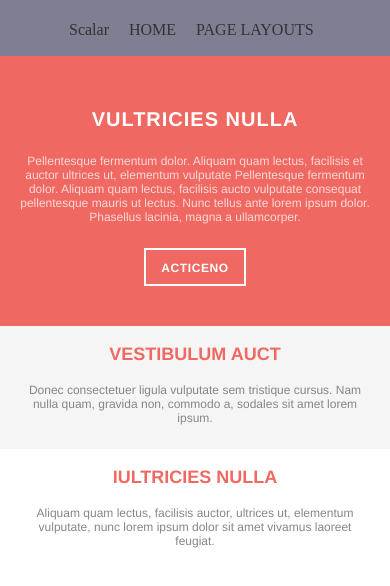
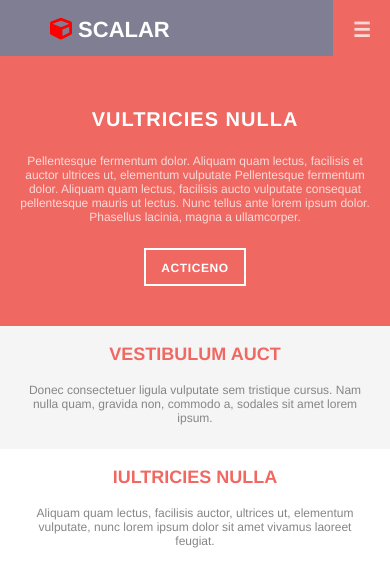
Before and after one commit to kassiacatarine/salvaNois, a plain HTML site: page Trabalho 1/html/index.html in a window 390 px wide. Drawn offline with Linux system fonts and the light colour scheme; a web font is replaced by a local one.

Commit message:
Quase pronto menu, falta a borda de ajustar tamanho fonte

```diff
--- a/Trabalho 1/css/style.css
+++ b/Trabalho 1/css/style.css
@@ -13,25 +13,33 @@ body {
     display: flex;
     flex-direction: row;
 }
-
-#menu {
+.fas{
+    color: red;
+}
+#scalar{
+    font-size: 22px;
+    font-family: "Montserrat", Helvetica, sans-serif;
+    font-weight: 600;
+    color: #ffffff;
+}
+.menu {
     display: flex;
     justify-content: center;
     width: 100%;
 }
 
-#menu ul {
+.menu ul {
     display: flex;
     justify-content: space-between;
     margin: 0px;
     width: 80%;
 }
 
-#menu ul li {
+.menu ul li {
     display: inline;
 }
 
-#menu ul li a {
+.menu ul li a {
     color: #333;
     text-decoration: none;
     padding: 2px 10px;
@@ -40,11 +48,14 @@ body {
     height: 45px;
 }
 
-#menu ul li a:hover {
+.menu ul li a:hover {
     background-color: #D6D6D6;
     color: #6D6D6D;
 }
 
+.menu .icon {
+    display: none;
+}
 p,
 h2,
 h3 {
@@ -166,8 +177,31 @@ p {
 .button {
     font-size: 14px;
 }
+.active {
+    background-color: #4CAF50;
+    color: white;
+}
 
-@media (max-width: 768px) {
+@media screen and (max-width: 768px) {
+    .submenu{
+        display: none;
+        color: #333;
+    }
+    .menu a.icon {
+        background: #f06862;
+        float: right;
+        display: block;
+        color: #fbd9d7;
+        text-decoration: none;
+        text-align: center;
+        font-size: 20px;
+        padding: 2px 10px;
+        float: left;
+        top: 0;
+        height: 100%;
+        width: 10%;
+      }
+
     .about {
         flex-direction: column;
     }
@@ -198,6 +232,7 @@ p {
 }
 
 @media (max-width: 980px) {
+
     .content-first {
         padding: 3em 0 1em 0;
         text-align: center;
--- a/Trabalho 1/html/index.html
+++ b/Trabalho 1/html/index.html
@@ -7,6 +7,7 @@
     <meta http-equiv="X-UA-Compatible" content="ie=edge">
     <link rel="stylesheet" href="../css/style.css">
     <link rel="stylesheet" href="../css/fonts/font.css">
+    <link rel="stylesheet" href="https://use.fontawesome.com/releases/v5.0.9/css/all.css" integrity="sha384-5SOiIsAziJl6AWe0HWRKTXlfcSHKmYV4RBF18PPJ173Kzn7jzMyFuTtk8JA7QQG1" crossorigin="anonymous">
     <title>Scalar</title>
 </head>
 
@@ -15,15 +16,16 @@
 <body>
     <div class="flex-container">
         <header id="header">
-            <div id="menu">
+            <div class="menu" class="uppercase" id="scalar">
                 <ul>
-                    <li><a href="">Scalar</a></li>
-                    <div>
+                    <li><a href="" id="scalar" class="uppercase"><i class="fas fa-cube"> </i>  Scalar</a></li>
+                    <div class="submenu">
                         <li><a href="">HOME</a></li>
                         <li><a href="">PAGE LAYOUTS</a></li>
                         <li><a href="">ELEMENTS</a></li>
                     </div>
                 </ul>
+                <a href="" class="icon">&#9776;</a>
             </div>
         </header>
     </div>
```
